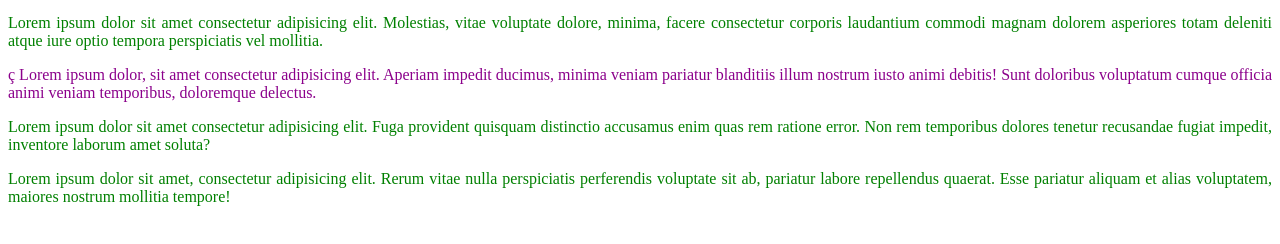
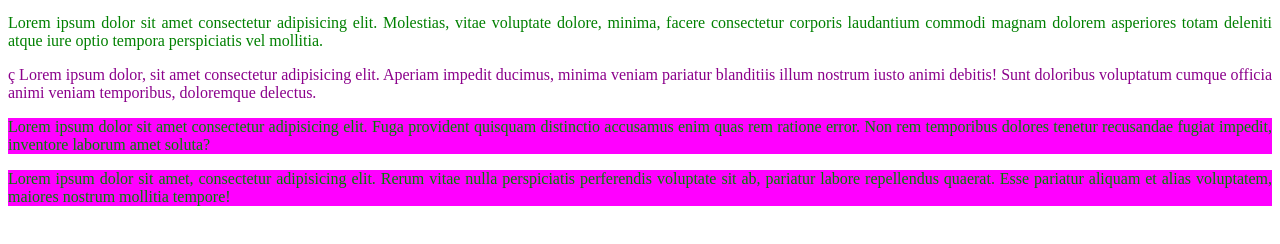
Before and after one commit to AlexMachoSalas/FULLSTACK, a plain HTML site: page CSS/Prueba2.1.html in a window 1280 px wide. Shown: the part 100-344 px from the top of the page. Drawn offline with Linux system fonts and the light colour scheme.

Commit message:
Update Prueba2.css

```diff
--- a/CSS/Prueba2.css
+++ b/CSS/Prueba2.css
@@ -12,3 +12,6 @@
 #c1{
     color: darkmagenta;
 }
+.c2{
+    background-color: fuchsia;
+}
```
